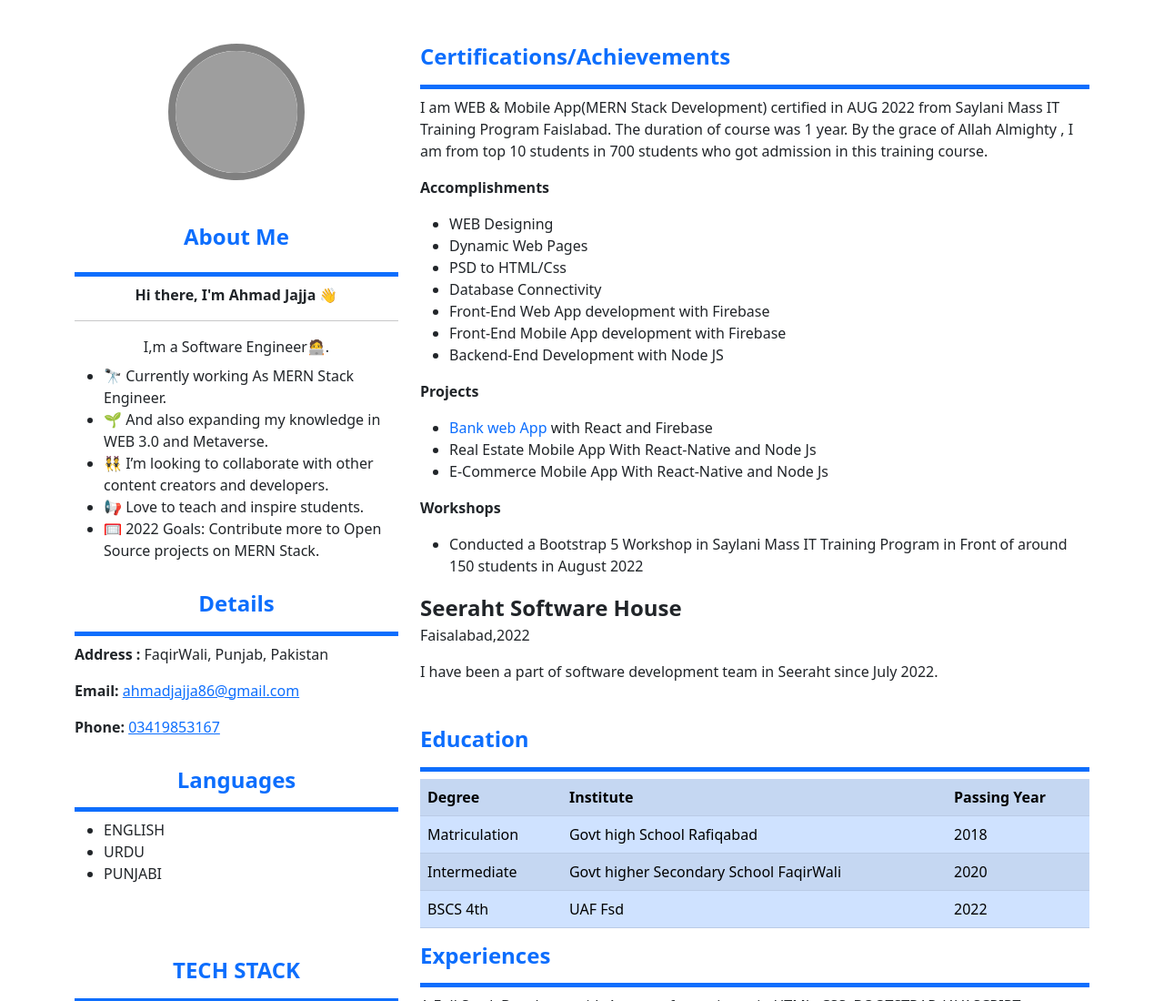
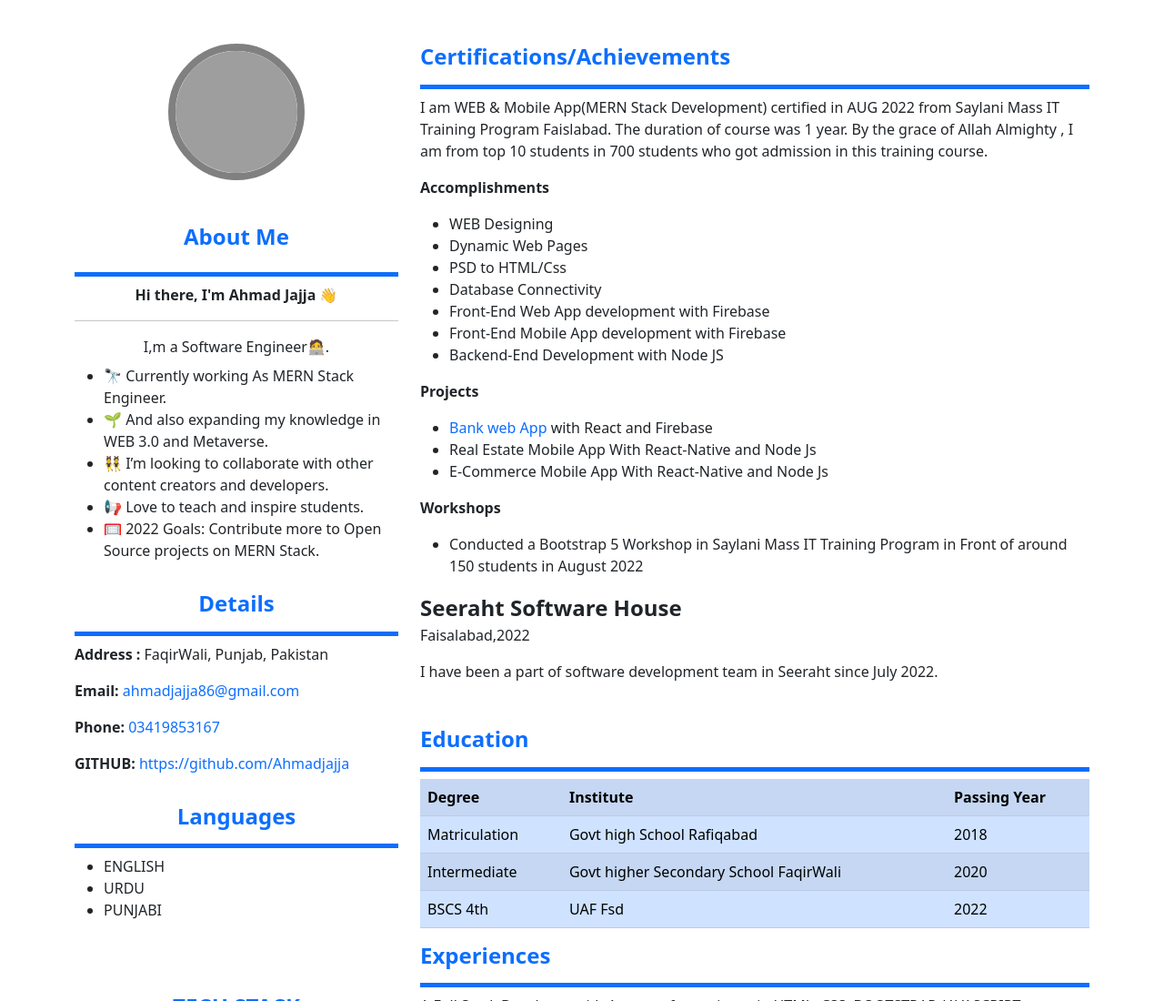
Before and after one commit to Ahmadjajja/My_CV, a plain HTML site: page index.html in a window 1280 px wide. Shown: the top 1100 px of the page at 91% size. Drawn offline with nearby package versions, Linux system fonts and the light colour scheme; grey boxes are pictures that could not be loaded.

Commit message:
.last commit

```diff
--- a/index.html
+++ b/index.html
@@ -54,8 +54,9 @@
                     <div class="col text-center">
                         <p class="text-start"><b>Address :</b> FaqirWali, Punjab, Pakistan</p>
                         <p class="text-start"><b>Email:</b> <a
-                                href="mailto:ahmadjajja86@gmail.com">ahmadjajja86@gmail.com</a></p>
-                        <p class="text-start"><b>Phone:</b> <a href="tel:03419853167">03419853167</a></p>
+                                href="mailto:ahmadjajja86@gmail.com" class="text-decoration-none">ahmadjajja86@gmail.com</a></p>
+                        <p class="text-start"><b>Phone:</b> <a href="tel:03419853167" class="text-decoration-none">03419853167</a></p>
+                        <p class="text-start"><b>GITHUB:</b> <a href="https://github.com/Ahmadjajja" class="text-decoration-none">https://github.com/Ahmadjajja</a></p>
                     </div>
                 </div>
                 <div class="row mt-3">
@@ -142,41 +143,6 @@
                                 </td>
                             </tr>
                         </table>
-                        <!-- <P class="text-start">HTML5</P>
-                        <div class="progress">
-                            <div class="progress-bar" role="progressbar" style="width: 80%;" aria-valuenow="25"
-                                aria-valuemin="0" aria-valuemax="100">80%</div>
-                        </div>
-                        <P class="text-start">CSS3</P>
-                        <div class="progress">
-                            <div class="progress-bar" role="progressbar" style="width: 75%;" aria-valuenow="25"
-                                aria-valuemin="0" aria-valuemax="100">75%</div>
-                        </div>
-                        <P class="text-start">Bootstrap</P>
-                        <div class="progress">
-                            <div class="progress-bar" role="progressbar" style="width: 80%;" aria-valuenow="25"
-                                aria-valuemin="0" aria-valuemax="100">80%</div>
-                        </div>
-                        <P class="text-start">JAVASCRIPT</P>
-                        <div class="progress">
-                            <div class="progress-bar" role="progressbar" style="width: 80%;" aria-valuenow="25"
-                                aria-valuemin="0" aria-valuemax="100">80%</div>
-                        </div>
-                        <P class="text-start">React JS</P>
-                        <div class="progress">
-                            <div class="progress-bar" role="progressbar" style="width: 75%;" aria-valuenow="25"
-                                aria-valuemin="0" aria-valuemax="100">70%</div>
-                        </div>
-                        <P class="text-start">React Native</P>
-                        <div class="progress">
-                            <div class="progress-bar" role="progressbar" style="width: 75%;" aria-valuenow="25"
-                                aria-valuemin="0" aria-valuemax="100">75%</div>
-                        </div>
-                        <P class="text-start">NODE JS</P>
-                        <div class="progress">
-                            <div class="progress-bar" role="progressbar" style="width: 70%;" aria-valuenow="25"
-                                aria-valuemin="0" aria-valuemax="100">70%</div>
-                        </div> -->
                     </div>
                 </div>
             </div>
```
